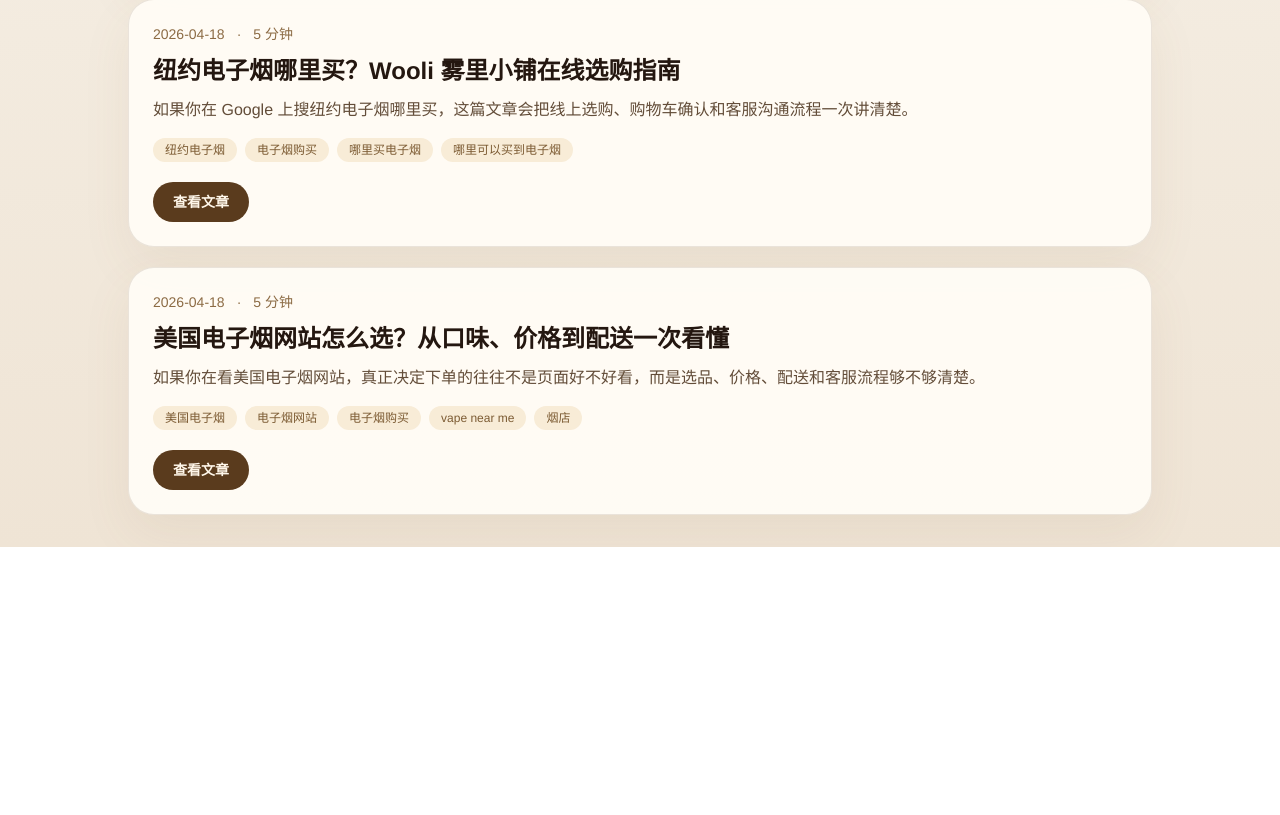
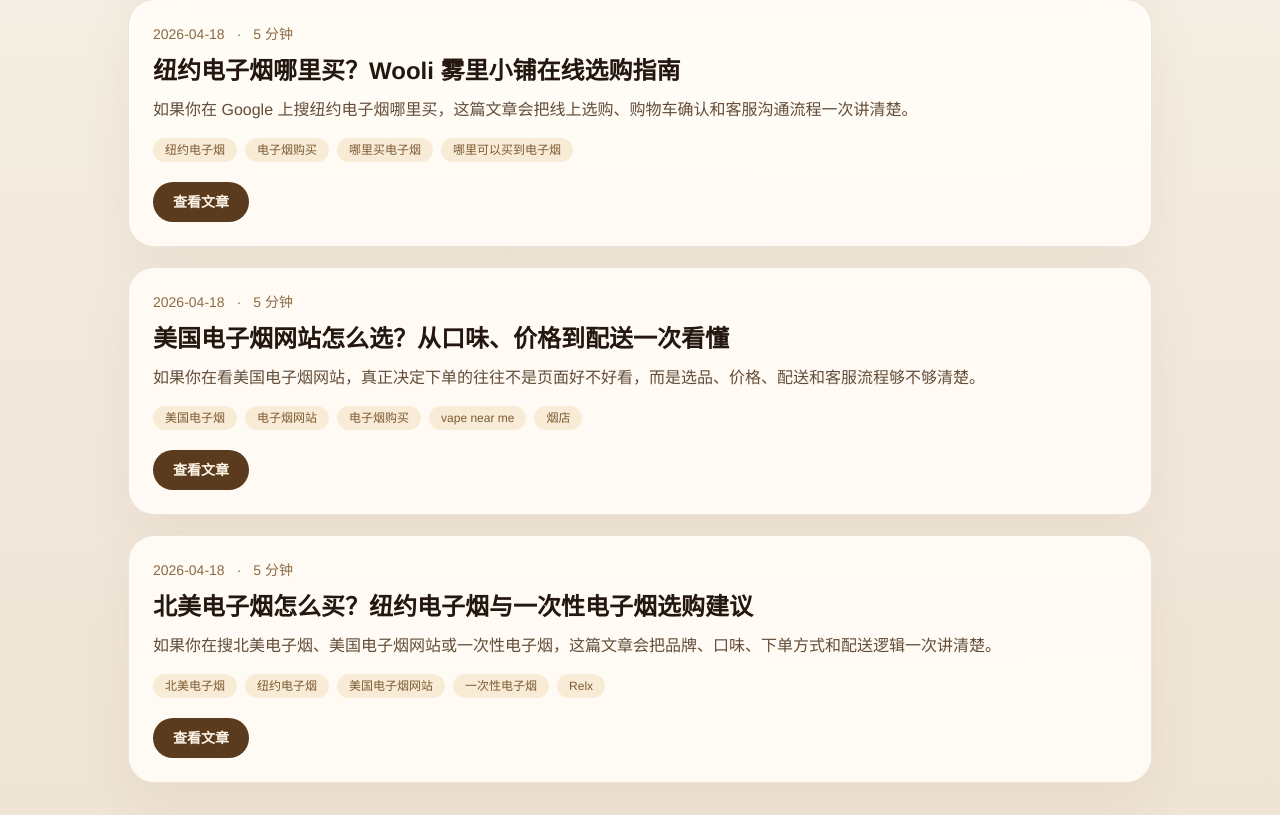
Before and after one commit to ricalswagggggggg-jpg/wooli-site, a Next.js app: page /articles in a window 1280 px wide. Shown: the part 523-1338 px from the top of the page. Before the commit the page ends 1070 px from the top, so only its background shows below. Built offline with nearby package versions, Linux system fonts and the light colour scheme.

Commit message:
Add North America SEO article and keywords

```diff
--- a/app/layout.tsx
+++ b/app/layout.tsx
@@ -12,6 +12,7 @@
   keywords: [
     "雾里小铺",
     "Wooli",
+    "北美电子烟",
     "wooli电子烟",
     "wooli小铺",
     "雾里电子烟",
@@ -24,6 +25,7 @@
     "Icebomb",
     "Snowplus",
     "美国电子烟",
+    "美国电子烟网站",
     "vapor",
     "vape near me",
     "电子烟 附近",
--- a/components/shop-replica.tsx
+++ b/components/shop-replica.tsx
@@ -1052,6 +1052,12 @@
                   >
                     美国电子烟网站怎么选
                   </Link>
+                  <Link
+                    href="/articles/north-america-vape-shop-nyc-disposable-guide"
+                    className="rounded-full border border-[#ede1d0] bg-[#fbf8f2] px-2.5 py-1 text-[10px] text-[#5c4735] transition hover:border-[#c79a64] hover:bg-white sm:text-xs"
+                  >
+                    北美电子烟怎么买
+                  </Link>
                 </div>
               </section>
             </div>
--- a/data/seo-articles.ts
+++ b/data/seo-articles.ts
@@ -300,6 +300,93 @@
         href: "/articles/where-to-buy-vapes-in-nyc-wooli-guide"
       }
     ]
+  },
+  {
+    slug: "north-america-vape-shop-nyc-disposable-guide",
+    title: "北美电子烟怎么买？纽约电子烟与一次性电子烟选购建议",
+    metaTitle: "北美电子烟怎么买？纽约电子烟与美国电子烟网站选购建议",
+    description:
+      "想找北美电子烟、纽约电子烟或美国电子烟网站？这篇文章整理了品牌选择、一次性电子烟口味、下单方式和配送建议。",
+    keywords: ["北美电子烟", "纽约电子烟", "美国电子烟网站", "一次性电子烟", "Relx"],
+    excerpt:
+      "如果你在搜北美电子烟、美国电子烟网站或一次性电子烟，这篇文章会把品牌、口味、下单方式和配送逻辑一次讲清楚。",
+    publishedAt: "2026-04-18",
+    readingTime: "5 分钟",
+    sections: [
+      {
+        paragraphs: [
+          "很多人在搜索“北美电子烟”“纽约电子烟”或者“美国电子烟网站”的时候，真正想解决的问题通常不是单纯找一个品牌，而是想知道哪里可以买、什么更适合自己、流程会不会很麻烦。",
+          "如果你希望先看商品，再确认价格和口味，最后把购物车截图发给客服确认，那么像 Wooli 这样把商品、价格、口味和配送方式整理清楚的网站，会比单纯聊天问价更省时间。"
+        ],
+        internalLinks: [
+          {
+            label: "美国电子烟网站怎么选",
+            href: "/articles/best-us-vape-website-buying-guide",
+            text: "如果你更想先比较网站本身，可以继续看《美国电子烟网站怎么选》。"
+          }
+        ]
+      },
+      {
+        heading: "北美电子烟用户最常见的选购方向",
+        bullets: [
+          "Relx 烟弹：适合已经有固定口味、希望稳定复购的人。",
+          "一次性电子烟：适合想快速尝试不同果味、清凉型口味的人。",
+          "机器 / 烟杆：适合需要搭配设备、想长期使用的人。"
+        ],
+        internalLinks: [
+          {
+            label: "Relx 烟弹 极凉三颗装",
+            href: "/?category=Relx%20%E7%83%9F%E5%BC%B9%20%E6%9E%81%E5%87%89%E4%B8%89%E9%A2%97%E8%A3%85",
+            text: "如果你已经知道自己偏向烟弹产品，可以直接回首页先看 Relx 烟弹分类。"
+          }
+        ]
+      },
+      {
+        heading: "为什么纽约用户更适合先看线上商品页",
+        paragraphs: [
+          "纽约用户通常更关心两件事：能不能当天送，以及下单是不是足够直接。把商品、价格、优惠和客服入口都放在一个页面里，会比先去聊天窗口里一条条确认快很多。",
+          "对于一次性电子烟用户来说，线上页面还能帮你更快比较口味，比如 Snowplus、Icemax、Icebomb 这类不同系列的清凉型和果味型产品。"
+        ],
+        internalLinks: [
+          {
+            label: "纽约电子烟哪里买",
+            href: "/articles/where-to-buy-vapes-in-nyc-wooli-guide",
+            text: "如果你重点想看纽约本地下单流程，可以再看《纽约电子烟哪里买》。"
+          }
+        ]
+      },
+      {
+        heading: "结论",
+        paragraphs: [
+          "如果你现在搜索的是“北美电子烟”或“美国电子烟网站”，最值得优先确认的不是某一个大词排第几，而是这个网站能不能让你快速找到想买的类目、看到清楚的价格，并顺手联系到客服确认。",
+          "从这个角度看，一个把商品分类、购物车确认和客服流程都整理清楚的网站，会比单纯堆很多品牌词更有实际价值。"
+        ]
+      }
+    ],
+    relatedProducts: [
+      {
+        label: "Relx 烟弹 极凉三颗装",
+        href: "/?category=Relx%20%E7%83%9F%E5%BC%B9%20%E6%9E%81%E5%87%89%E4%B8%89%E9%A2%97%E8%A3%85"
+      },
+      {
+        label: "Icebomb 冰爆一次性",
+        href: "/?category=Icebomb%20%E5%86%B0%E7%88%86%E4%B8%80%E6%AC%A1%E6%80%A7"
+      },
+      {
+        label: "snowplus 一次性",
+        href: "/?category=snowplus%20%E4%B8%80%E6%AC%A1%E6%80%A7"
+      }
+    ],
+    relatedArticles: [
+      {
+        label: "纽约电子烟哪里买",
+        href: "/articles/where-to-buy-vapes-in-nyc-wooli-guide"
+      },
+      {
+        label: "美国电子烟网站怎么选",
+        href: "/articles/best-us-vape-website-buying-guide"
+      }
+    ]
   }
 ];
 
```
